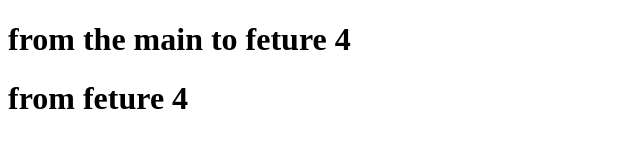
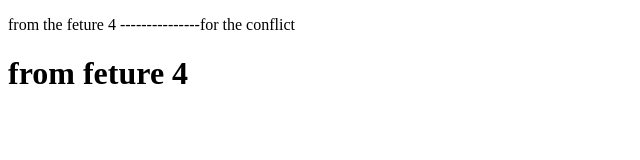
Before and after one commit to Sara-77163/lesson_7_8_branches, a plain HTML site: page index.html in a window 1280 px wide. Shown: the whole page, without its empty margins (0-640 px from the left). Drawn offline with Linux system fonts and the light colour scheme.

Commit message:
add to the html tagit p

```diff
--- a/index.html
+++ b/index.html
@@ -7,7 +7,7 @@
     <script src="index.js"></script>
 </head>
 <body>
-    <h1>from the main to feture 4</h1>
+    <p>from the feture 4 ---------------for the conflict</p>
     <h1>from feture 4</h1>
 </body>
 </html>
```
